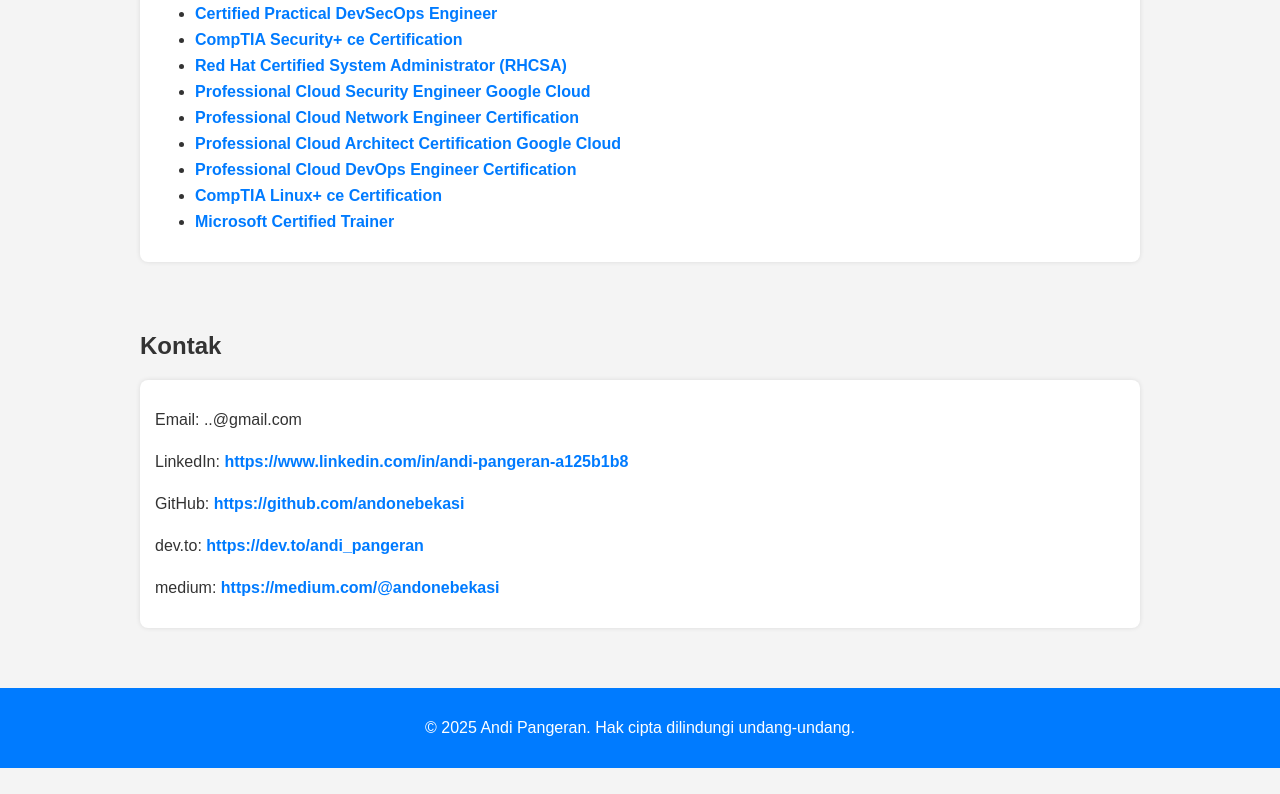
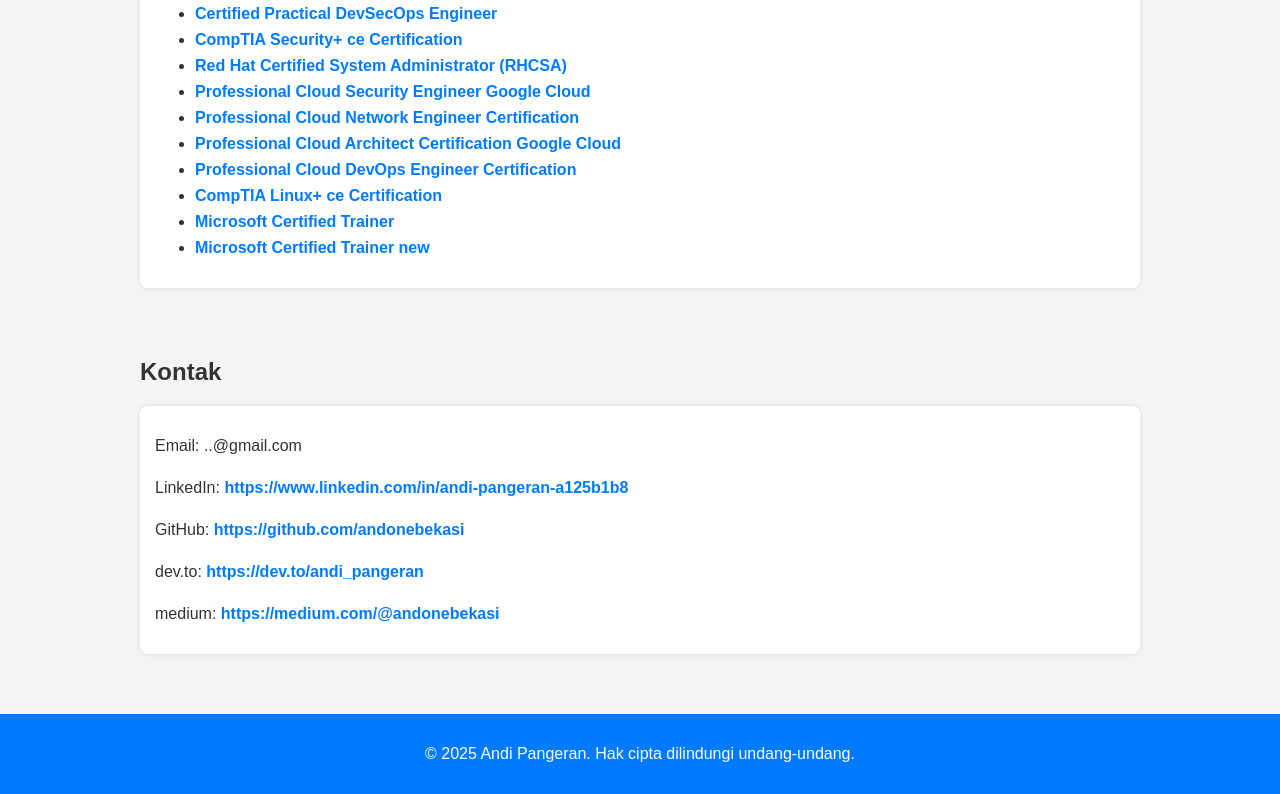
Before and after one commit to andonebekasi/andipangeran.github.io, a plain HTML site: page index.html in a window 1280 px wide. Shown: the part 3173-3967 px from the top of the page. Before the commit the page ends 3941 px from the top, so only its background shows below. Drawn offline with Linux system fonts and the light colour scheme.

Commit message:
Update index.html

```diff
--- a/index.html
+++ b/index.html
@@ -334,6 +334,7 @@
         <li><a href="https://www.credly.com/badges/dd0b4192-43ef-451e-8ded-fa7524470ffb/public_url" target="_blank">Professional Cloud DevOps Engineer Certification</a></li>
         <li><a href="https://www.credly.com/badges/b1d23bc8-d93d-496a-8af6-2c27c9596b7f" target="_blank">CompTIA Linux+ ce Certification</a></li>
         <li><a href="https://drive.google.com/file/d/1V5JOEfZr-l-59nIXDgSn9HdfapwsJpyl/view?usp=sharing" target="_blank">Microsoft Certified Trainer</a></li>
+        <li><a href="https://prod.mct.pvue2.com/assets/certificate.html?token=EH3RnJzkY2Ji4skSGW7z_-VIFvHpjJ_jjDApyX8U-wM&url=https://prod-back.mct.pvue2.com" target="_blank">Microsoft Certified Trainer new</a></li>
       </ul>
     </div>
   </section>
```
